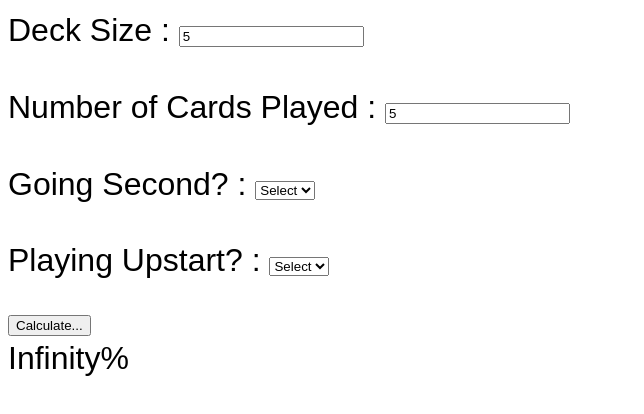
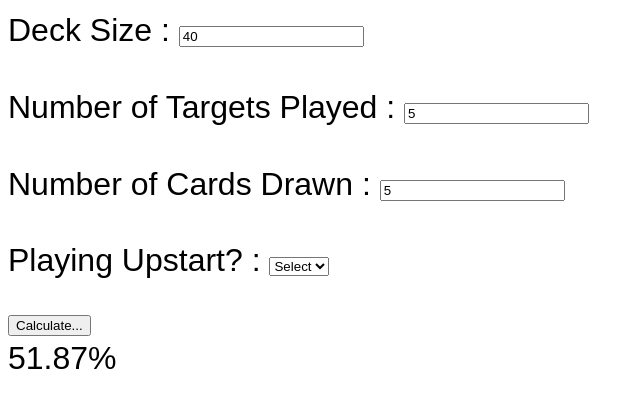
Before and after one commit to TimFenwick15/card-probability-calculator, a plain HTML site: page index.html in a window 1280 px wide. Both pictures are taken after typing "5", "5" into the empty fields and a click on the button "Calculate...". Shown: the whole page, without its empty margins (0-644 px from the left). Drawn offline with Linux system fonts and the light colour scheme.

Commit message:
Generalised to drawing more numbers of cards

```diff
--- a/index.html
+++ b/index.html
@@ -4,15 +4,9 @@
   <link rel='stylesheet' href='style.css' />
 </head>
 <body>
-<p>Deck Size : <input id='deck' value='' type='number' /></p>
-<p>Number of Cards Played : <input id='played' value='' type='number' /></p>
-<p>Going Second? :
-  <select id='second'>
-    <option value=''>Select</option>
-    <option value='yes'>Yes</option>
-    <option value='no'>No</option>
-  </select>
-</p>
+<p>Deck Size : <input id='deck' value='40' type='number' /></p>
+<p>Number of Targets Played : <input id='played' value='' type='number' /></p>
+<p>Number of Cards Drawn : <input id='draws' value='' type='number' /></p>
 <p>Playing Upstart? :
   <select id='upstart'>
     <option value=''>Select</option>
--- a/script.js
+++ b/script.js
@@ -1,18 +1,19 @@
 function calculate (x) {
-  if (!x.numberOfCards || ! x.cardsToDraw)
+  if (!x.deckSize || !x.targetsPlayed || !x.cardsDrawn)
     return 'Complete the form :('
+  if (x.targetsPlayed > x.deckSize || x.cardsDrawn > x.deckSize)
+    return 'Logical fallacy detected. Git gud'
 
   x.deckSize -= Number(x.upstart)
-  x.cardsToDraw += Number(x.goingSecond)
 
   let sumP = 0
-  for (let i = 0; i < x.cardsToDraw; i++) {
+  for (let i = 0; i < x.cardsDrawn; i++) {
     let multipleP = 1
     for (let j = 0; j < i; j++) {
-      multipleP *= (x.deckSize - x.numberOfCards) / x.deckSize
+      multipleP *= (x.deckSize - x.targetsPlayed) / x.deckSize
       x.deckSize--
     }
-    multipleP *= x.numberOfCards / x.deckSize
+    multipleP *= x.targetsPlayed / x.deckSize
     sumP += multipleP
   }
 
@@ -23,9 +24,8 @@ function calculate (x) {
   document.getElementById('calc').addEventListener('click', event => {
     const params = {
       upstart: document.getElementById('upstart').value === 'yes',
-      goingSecond: document.getElementById('second').value === 'yes',
-      numberOfCards: Number(document.getElementById('played').value),
-      cardsToDraw: 5,
+      cardsDrawn: Number(document.getElementById('draws').value),
+      targetsPlayed: Number(document.getElementById('played').value),
       deckSize: Number(document.getElementById('deck').value)
     }
 
```
